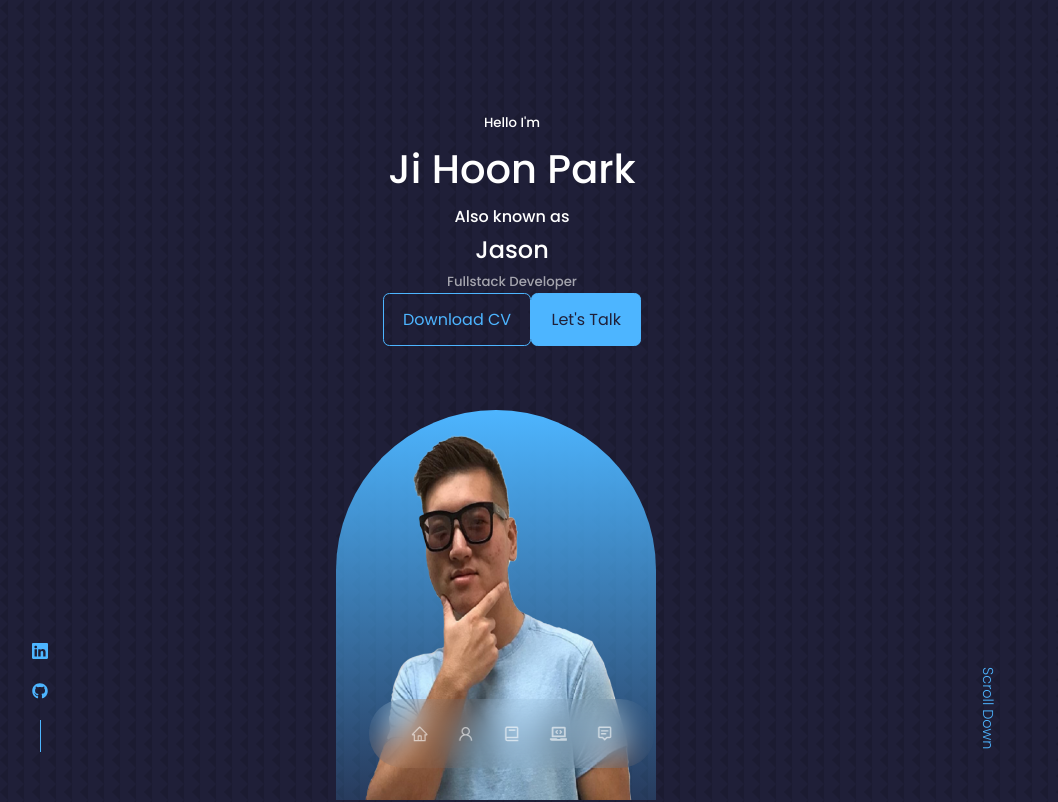
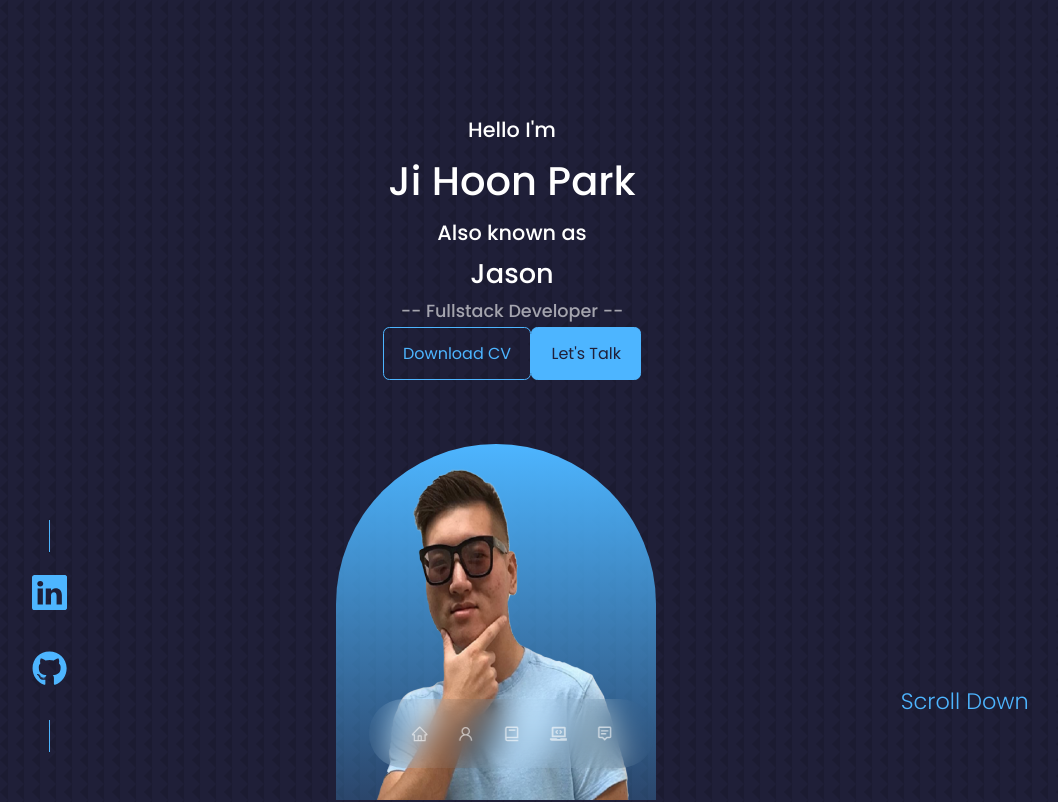
Before and after one commit to jihoonswdev/JihoonJPark, a React (Create React App) app: page / in a window 1280 px wide. Shown: the top 802 px of the page, without its empty margins (128-1186 px from the left). Built offline with nearby package versions, Linux system fonts and the light colour scheme.

Commit message:
finishing up

```diff
--- a/src/components/header/Header.jsx
+++ b/src/components/header/Header.jsx
@@ -8,11 +8,11 @@ const Header = () => {
   return (
     <header>
     <div className="container header__container">
-      <h5>Hello I'm</h5>
-      <h1>Ji Hoon Park</h1>
-      <h4>Also known as</h4>
-      <h2>Jason</h2>
-      <h5 className="text-light">Fullstack Developer</h5>
+      <h5 className='h5'>Hello I'm</h5>
+      <h1 className='h1'>Ji Hoon Park</h1>
+      <h4 className='h4'>Also known as</h4>
+      <h2 className='h2'>Jason</h2>
+      <h5 className="text-light">-- Fullstack Developer --</h5>
       <CTA />
       <HeaderSocials />
 
--- a/src/components/header/header.css
+++ b/src/components/header/header.css
@@ -24,10 +24,18 @@ header {
     display: flex;
     flex-direction: column;
     align-items: center;
-    gap: 0.8rem;
+    gap: 1rem;
     position: absolute;
     left: 0;
     bottom: 3rem;
+    font-size: 2.2rem;
+}
+
+.header__socials::before {
+    content: "";
+    width: 1px;
+    height: 2rem;
+    background: var(--color-primary);
 }
 
 .header__socials::after {
@@ -53,9 +61,30 @@ header {
     position: absolute;
     right: -2.3rem;
     bottom: 5rem;
+    transform: rotate(0deg);
+    transition: var(--transition);
+    font-weight: 300;
+    font-size: 1.4rem;
+}
+
+.scroll__down:hover {
     transform: rotate(90deg);
-    font-weight: 300;
-    font-size: 0.9rem;
+}
+
+.h2 {
+    font-size: 1.7rem;
+}
+
+.h3 {
+    font-size: 1.6rem;
+}
+
+.h4 {
+    font-size: 1.3rem;
+}
+
+.h5 {
+    font-size: 1.3rem;
 }
 
 /* === Media Queries (Tablets) === */
--- a/src/index.css
+++ b/src/index.css
@@ -53,6 +53,7 @@ h3,
 h4,
 h5 {
     font-weight: 500;
+    font-size: 1.1rem;
 }
 
 
```
